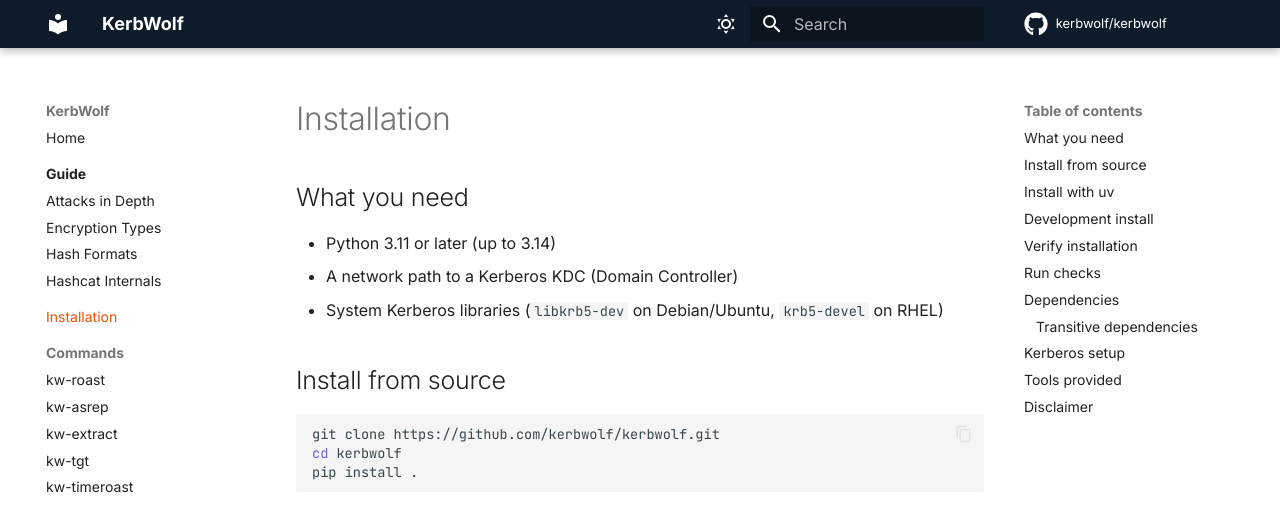
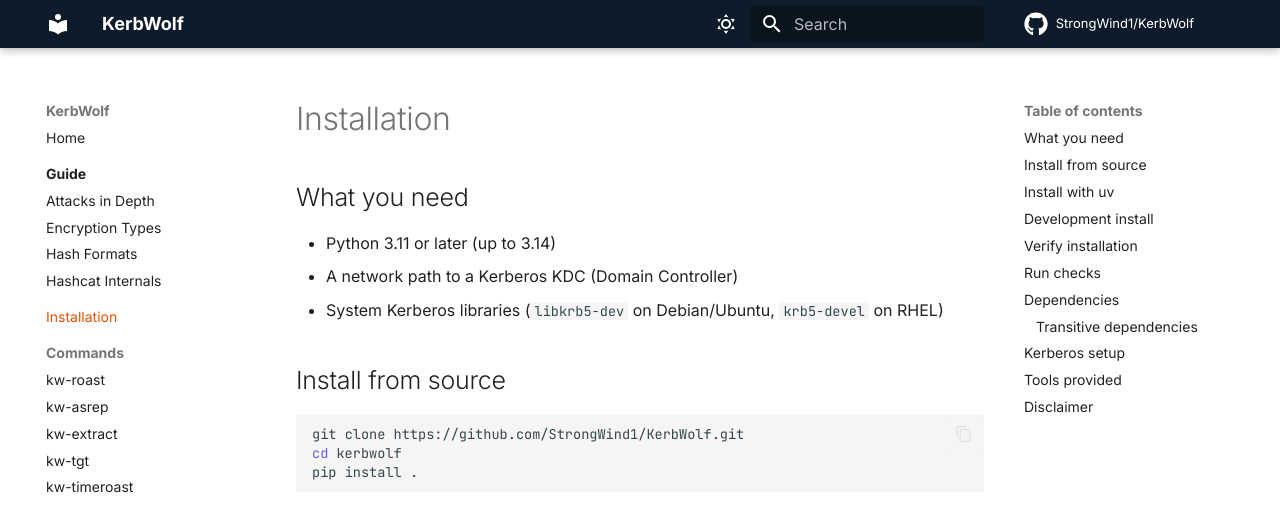
Before and after one commit to StrongWind1/KerbWolf, an MkDocs documentation site: the page built from docs/getting-started/installation.md, in a window 1280 px wide and 900 px high. Shown: the top 531 px of the window. Built offline with MkDocs 1.6.1 and Material for MkDocs 9.7.7, drawn with Linux system fonts in a browser that asks for light colours; comment, search, counter and statistics services are not loaded.

Commit message:
fix: update repo URLs to StrongWind1/KerbWolf

````diff
--- a/docs/getting-started/installation.md
+++ b/docs/getting-started/installation.md
@@ -9,7 +9,7 @@
 ## Install from source
 
 ```bash
-git clone https://github.com/kerbwolf/kerbwolf.git
+git clone https://github.com/StrongWind1/KerbWolf.git
 cd kerbwolf
 pip install .
 ```
--- a/mkdocs.yml
+++ b/mkdocs.yml
@@ -1,8 +1,8 @@
 site_name: KerbWolf
 site_description: Kerberos roasting and TGT attack toolkit for Active Directory.
-site_url: https://github.com/kerbwolf/kerbwolf
-repo_url: https://github.com/kerbwolf/kerbwolf
-repo_name: kerbwolf/kerbwolf
+site_url: https://github.com/StrongWind1/KerbWolf
+repo_url: https://github.com/StrongWind1/KerbWolf
+repo_name: StrongWind1/KerbWolf
 
 theme:
   name: material
@@ -101,7 +101,7 @@ nav:
 extra:
   social:
     - icon: fontawesome/brands/github
-      link: https://github.com/kerbwolf/kerbwolf
+      link: https://github.com/StrongWind1/KerbWolf
       name: KerbWolf on GitHub
   generator: false
 
````
Also changed, not shown: README.md (+3 -3 lines).
